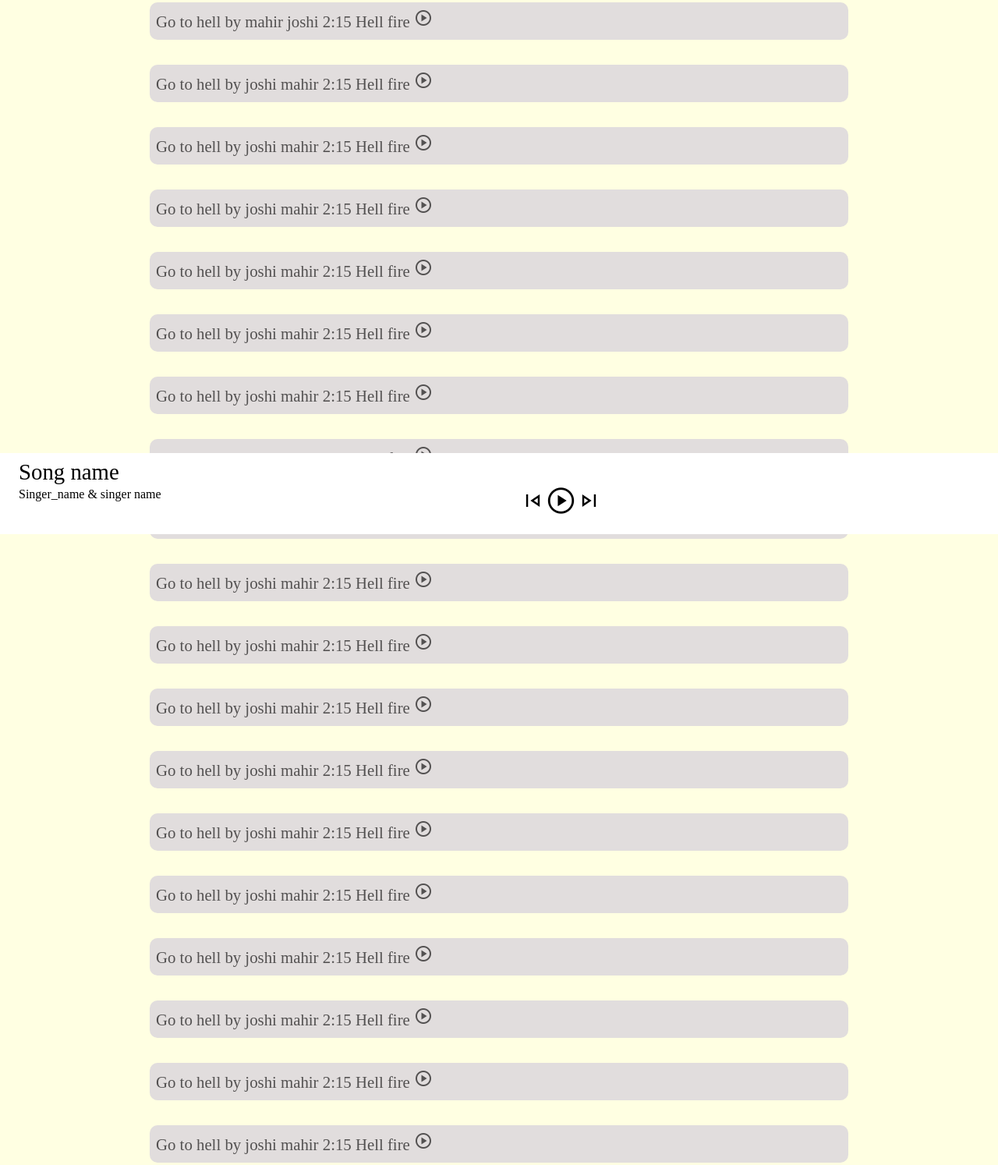
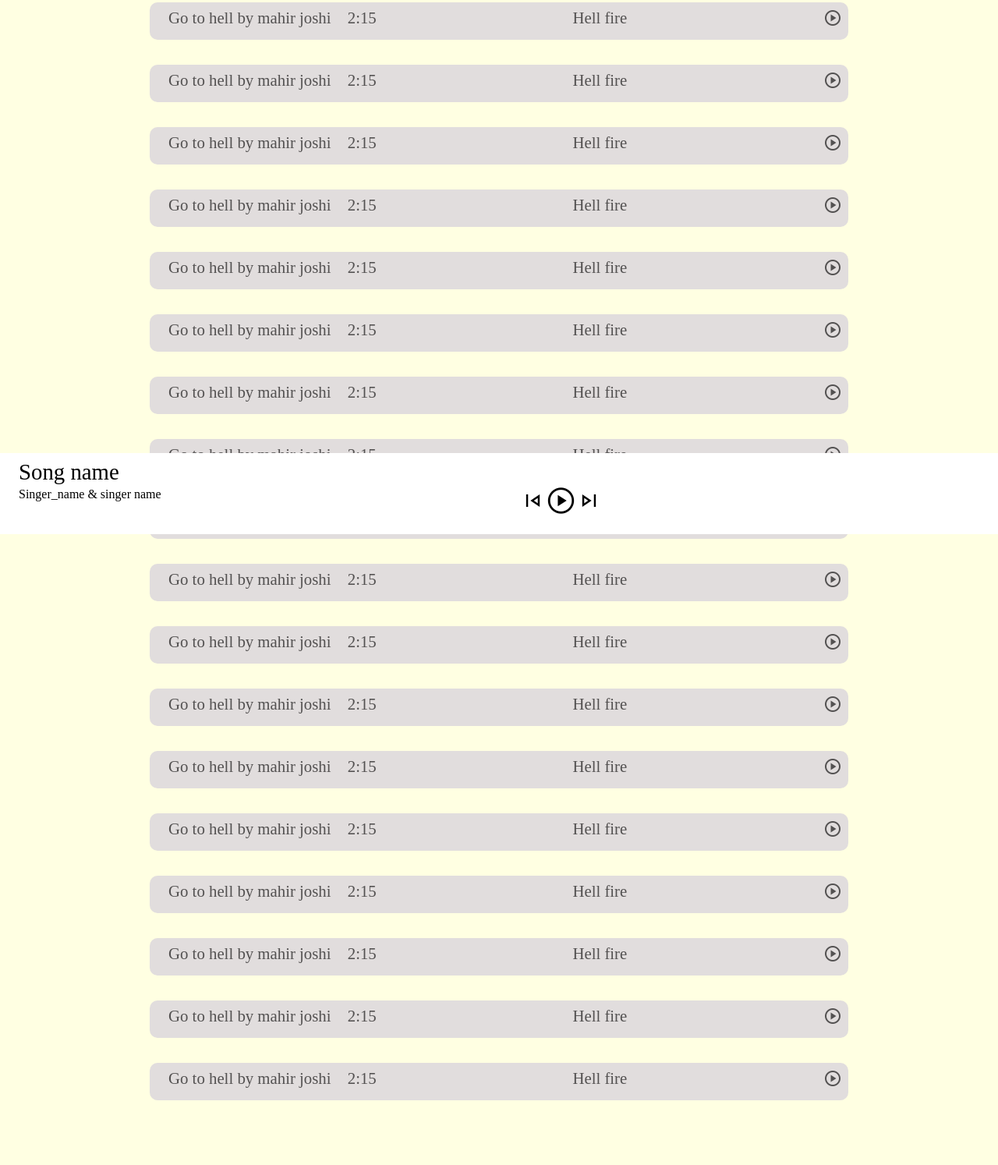
Before and after one commit to joshimahir2004/MUSIC_PLAYER-, a plain HTML site: page prac.1/index.html in a window 1280 px wide. Shown: the part 115-1609 px from the top of the page at 78% size. Drawn offline with nearby package versions, Linux system fonts and the light colour scheme.

Commit message:
1.1
mahir joshi

```diff
--- a/prac.1/index.html
+++ b/prac.1/index.html
@@ -1,5 +1,6 @@
 <!DOCTYPE html>
 <html lang="en">
+
 <head>
     <!-- --------------------------------------LINK-FILE----------------------------------------------------------------------------------- -->
 
@@ -13,13 +14,17 @@
     <!-- ----------------------------ICON-FONT-LINK-------------------------------------------------------------------------------------------- -->
 
 
-<link rel="stylesheet" href="https://fonts.googleapis.com/css2?family=Material+Symbols+Outlined:opsz,wght,FILL,GRAD@48,400,0,0" />
-<link rel="stylesheet" href="https://fonts.googleapis.com/css2?family=Material+Symbols+Outlined:opsz,wght,FILL,GRAD@48,400,0,0" />
+    <link rel="stylesheet"
+        href="https://fonts.googleapis.com/css2?family=Material+Symbols+Outlined:opsz,wght,FILL,GRAD@48,400,0,0" />
+    <link rel="stylesheet"
+        href="https://fonts.googleapis.com/css2?family=Material+Symbols+Outlined:opsz,wght,FILL,GRAD@48,400,0,0" />
     <link rel="preconnect" href="https://fonts.googleapis.com">
     <link rel="preconnect" href="https://fonts.gstatic.com" crossorigin>
     <link href="https://fonts.googleapis.com/css2?family=Lobster&display=swap" rel="stylesheet">
-<link rel="stylesheet" href="https://fonts.googleapis.com/css2?family=Material+Symbols+Outlined:opsz,wght,FILL,GRAD@20..48,100..700,0..1,-50..200" />
-<link rel="stylesheet" href="https://fonts.googleapis.com/css2?family=Material+Symbols+Outlined:opsz,wght,FILL,GRAD@48,400,0,0" />
+    <link rel="stylesheet"
+        href="https://fonts.googleapis.com/css2?family=Material+Symbols+Outlined:opsz,wght,FILL,GRAD@20..48,100..700,0..1,-50..200" />
+    <link rel="stylesheet"
+        href="https://fonts.googleapis.com/css2?family=Material+Symbols+Outlined:opsz,wght,FILL,GRAD@48,400,0,0" />
     <link rel="preconnect" href="https://fonts.googleapis.com">
     <link rel="preconnect" href="https://fonts.gstatic.com" crossorigin>
     <link href="https://fonts.googleapis.com/css2?family=Cinzel+Decorative:wght@700&display=swap" rel="stylesheet">
@@ -37,17 +42,18 @@
     <meta name="viewport" content="width=device-width, initial-scale=1.0">
     <title>prac</title>
 </head>
+
 <body>
     <!-- -------------------------------------------NAVBAR------------------------------------------------------------------------------------- -->
 
     <div class="navbar">
 
         <div class="name_web">
-        <h1>MUSIVIBE.COM</h1>
+            <h1 >MUSIVIBE.COM</h1>
         </div>
         <div class="nav_item">
             <ul>
-            <li><a id="active" href="#">Home</a></li>
+                <li><a class="an" href="#">Home</a></li>
                 <li><a class="an" href="#">About</a></li>
                 <li> <a class="an" href="#"><span class="material-symbols-outlined">
                             dark_mode
@@ -63,196 +69,293 @@
         <div class="main_music_list">
 
             <div class="name_of_music">
-            <div class="song">
 
+                     <div class="p1">
                     <span class="music_name"> Go to hell by mahir joshi</span>
-                <span class="music_time">2:15</span>
+                    <span class="music_time ">2:15</span>
+                     </div>
+                     <div class="p2">
                     <span class="music_singer">Hell fire</span>
+                    </div>
+                    <div class="p3">
                     <span class="material-symbols-outlined">
                         play_circle
                     </span>
                     </div>
-    </div>
-
-    <div class="name_of_music">
-
-        <span class="music_name"> Go to hell by joshi mahir</span>
-        <span class="music_time">2:15</span>
-        <span class="music_singer">Hell fire</span>
-        <span class="material-symbols-outlined">
-            play_circle
-        </span>
 
             </div>
 
             <div class="name_of_music">
 
-        <span class="music_name"> Go to hell by joshi mahir</span>
-        <span class="music_time">2:15</span>
+                <div class="p1">
+                    <span class="music_name"> Go to hell by mahir joshi</span>
+                    <span class="music_time ">2:15</span>
+                     </div>
+                     <div class="p2">
                     <span class="music_singer">Hell fire</span>
+                    </div>
+                    <div class="p3">
                     <span class="material-symbols-outlined">
                         play_circle
                     </span>
+                    </div>
+
+            </div>
+
+            <div class="name_of_music">
+
+                <div class="p1">
+                    <span class="music_name"> Go to hell by mahir joshi</span>
+                    <span class="music_time ">2:15</span>
+                     </div>
+                     <div class="p2">
+                    <span class="music_singer">Hell fire</span>
+                    </div>
+                    <div class="p3">
+                    <span class="material-symbols-outlined">
+                        play_circle
+                    </span>
+                    </div>
 
             </div>
             <div class="name_of_music">
 
-        <span class="music_name"> Go to hell by joshi mahir</span>
-        <span class="music_time">2:15</span>
+                <div class="p1">
+                    <span class="music_name"> Go to hell by mahir joshi</span>
+                    <span class="music_time ">2:15</span>
+                     </div>
+                     <div class="p2">
                     <span class="music_singer">Hell fire</span>
+                    </div>
+                    <div class="p3">
                     <span class="material-symbols-outlined">
                         play_circle
                     </span>
+                    </div>
+
+            </div>
+            <div class="name_of_music">
+                <div class="p1">
+                    <span class="music_name"> Go to hell by mahir joshi</span>
+                    <span class="music_time ">2:15</span>
+                     </div>
+                     <div class="p2">
+                    <span class="music_singer">Hell fire</span>
+                    </div>
+                    <div class="p3">
+                    <span class="material-symbols-outlined">
+                        play_circle
+                    </span>
+                    </div>
 
             </div>
             <div class="name_of_music">
 
-        <span class="music_name"> Go to hell by joshi mahir</span>
-        <span class="music_time">2:15</span>
+                <div class="p1">
+                    <span class="music_name"> Go to hell by mahir joshi</span>
+                    <span class="music_time ">2:15</span>
+                     </div>
+                     <div class="p2">
                     <span class="music_singer">Hell fire</span>
+                    </div>
+                    <div class="p3">
                     <span class="material-symbols-outlined">
                         play_circle
                     </span>
+                    </div>
 
             </div>
             <div class="name_of_music">
 
-        <span class="music_name"> Go to hell by joshi mahir</span>
-        <span class="music_time">2:15</span>
+                <div class="p1">
+                    <span class="music_name"> Go to hell by mahir joshi</span>
+                    <span class="music_time ">2:15</span>
+                     </div>
+                     <div class="p2">
                     <span class="music_singer">Hell fire</span>
+                    </div>
+                    <div class="p3">
                     <span class="material-symbols-outlined">
                         play_circle
                     </span>
+                    </div>
 
             </div>
             <div class="name_of_music">
 
-        <span class="music_name"> Go to hell by joshi mahir</span>
-        <span class="music_time">2:15</span>
+                <div class="p1">
+                    <span class="music_name"> Go to hell by mahir joshi</span>
+                    <span class="music_time ">2:15</span>
+                     </div>
+                     <div class="p2">
                     <span class="music_singer">Hell fire</span>
+                    </div>
+                    <div class="p3">
                     <span class="material-symbols-outlined">
                         play_circle
                     </span>
+                    </div>
 
             </div>
             <div class="name_of_music">
 
-        <span class="music_name"> Go to hell by joshi mahir</span>
-        <span class="music_time">2:15</span>
+                <div class="p1">
+                    <span class="music_name"> Go to hell by mahir joshi</span>
+                    <span class="music_time ">2:15</span>
+                     </div>
+                     <div class="p2">
                     <span class="music_singer">Hell fire</span>
+                    </div>
+                    <div class="p3">
                     <span class="material-symbols-outlined">
                         play_circle
                     </span>
+                    </div>
 
             </div>
             <div class="name_of_music">
 
-        <span class="music_name"> Go to hell by joshi mahir</span>
-        <span class="music_time">2:15</span>
+                <div class="p1">
+                    <span class="music_name"> Go to hell by mahir joshi</span>
+                    <span class="music_time ">2:15</span>
+                     </div>
+                     <div class="p2">
                     <span class="music_singer">Hell fire</span>
+                    </div>
+                    <div class="p3">
                     <span class="material-symbols-outlined">
                         play_circle
                     </span>
+                    </div>
 
             </div>
             <div class="name_of_music">
 
-        <span class="music_name"> Go to hell by joshi mahir</span>
-        <span class="music_time">2:15</span>
+                <div class="p1">
+                    <span class="music_name"> Go to hell by mahir joshi</span>
+                    <span class="music_time ">2:15</span>
+                     </div>
+                     <div class="p2">
                     <span class="music_singer">Hell fire</span>
+                    </div>
+                    <div class="p3">
                     <span class="material-symbols-outlined">
                         play_circle
                     </span>
+                    </div>
 
             </div>
             <div class="name_of_music">
 
-        <span class="music_name"> Go to hell by joshi mahir</span>
-        <span class="music_time">2:15</span>
+                <div class="p1">
+                    <span class="music_name"> Go to hell by mahir joshi</span>
+                    <span class="music_time ">2:15</span>
+                     </div>
+                     <div class="p2">
                     <span class="music_singer">Hell fire</span>
+                    </div>
+                    <div class="p3">
                     <span class="material-symbols-outlined">
                         play_circle
                     </span>
+                    </div>
 
             </div>
             <div class="name_of_music">
 
-        <span class="music_name"> Go to hell by joshi mahir</span>
-        <span class="music_time">2:15</span>
+                <div class="p1">
+                    <span class="music_name"> Go to hell by mahir joshi</span>
+                    <span class="music_time ">2:15</span>
+                     </div>
+                     <div class="p2">
                     <span class="music_singer">Hell fire</span>
+                    </div>
+                    <div class="p3">
                     <span class="material-symbols-outlined">
                         play_circle
                     </span>
+                    </div>
 
             </div>
             <div class="name_of_music">
 
-        <span class="music_name"> Go to hell by joshi mahir</span>
-        <span class="music_time">2:15</span>
+                <div class="p1">
+                    <span class="music_name"> Go to hell by mahir joshi</span>
+                    <span class="music_time ">2:15</span>
+                     </div>
+                     <div class="p2">
                     <span class="music_singer">Hell fire</span>
+                    </div>
+                    <div class="p3">
                     <span class="material-symbols-outlined">
                         play_circle
                     </span>
+                    </div>
 
             </div>
             <div class="name_of_music">
 
-        <span class="music_name"> Go to hell by joshi mahir</span>
-        <span class="music_time">2:15</span>
+                <div class="p1">
+                    <span class="music_name"> Go to hell by mahir joshi</span>
+                    <span class="music_time ">2:15</span>
+                     </div>
+                     <div class="p2">
                     <span class="music_singer">Hell fire</span>
+                    </div>
+                    <div class="p3">
                     <span class="material-symbols-outlined">
                         play_circle
                     </span>
+                    </div>
+
+            </div>
+
+            <div class="name_of_music">
+
+                <div class="p1">
+                    <span class="music_name"> Go to hell by mahir joshi</span>
+                    <span class="music_time ">2:15</span>
+                     </div>
+                     <div class="p2">
+                    <span class="music_singer">Hell fire</span>
+                    </div>
+                    <div class="p3">
+                    <span class="material-symbols-outlined">
+                        play_circle
+                    </span>
+                    </div>
 
             </div>
             <div class="name_of_music">
 
-        <span class="music_name"> Go to hell by joshi mahir</span>
-        <span class="music_time">2:15</span>
+                <div class="p1">
+                    <span class="music_name"> Go to hell by mahir joshi</span>
+                    <span class="music_time ">2:15</span>
+                     </div>
+                     <div class="p2">
                     <span class="music_singer">Hell fire</span>
+                    </div>
+                    <div class="p3">
                     <span class="material-symbols-outlined">
                         play_circle
                     </span>
+                    </div>
 
             </div>
             <div class="name_of_music">
 
-        <span class="music_name"> Go to hell by joshi mahir</span>
-        <span class="music_time">2:15</span>
+                <div class="p1">
+                    <span class="music_name"> Go to hell by mahir joshi</span>
+                    <span class="music_time ">2:15</span>
+                     </div>
+                     <div class="p2">
                     <span class="music_singer">Hell fire</span>
+                    </div>
+                    <div class="p3">
                     <span class="material-symbols-outlined">
                         play_circle
                     </span>
-
                     </div>
-    <div class="name_of_music">
-
-        <span class="music_name"> Go to hell by joshi mahir</span>
-        <span class="music_time">2:15</span>
-        <span class="music_singer">Hell fire</span>
-        <span class="material-symbols-outlined">
-            play_circle
-        </span>
-
-    </div>
-    <div class="name_of_music">
-
-        <span class="music_name"> Go to hell by joshi mahir</span>
-        <span class="music_time">2:15</span>
-        <span class="music_singer">Hell fire</span>
-        <span class="material-symbols-outlined">
-            play_circle
-        </span>
-
-    </div>
-    <div class="name_of_music">
-
-        <span class="music_name"> Go to hell by joshi mahir</span>
-        <span class="music_time">2:15</span>
-        <span class="music_singer">Hell fire</span>
-        <span class="material-symbols-outlined">
-            play_circle
-        </span>
 
             </div>
         </div>
@@ -294,4 +397,5 @@
 
     </div>
 </body>
+
 </html>
--- a/prac.1/main.css
+++ b/prac.1/main.css
@@ -1,10 +1,12 @@
 .main{
 
 
-    align-items: center;margin:
-    3rem 10rem 0 10rem;
+    align-items: center;
+    margin:3rem 10rem 0 10rem;
 }
 .name_of_music{
+    display: flex;
+    justify-content: space-between;
     font-size: 1.3rem;
     margin: 2rem;
     height: 2rem;
@@ -15,7 +17,7 @@
 }
 
 
-/* ------------------------------------MUSIC PLAYER--------------------------------------------------------------------------------------------------- */
+/*---------------------------------------MUSIC PLAYER--------------------------------------------------------------------------------------------------- */
 
 
 .music_player{
@@ -26,8 +28,12 @@
     background: rgb(255, 255, 255);
 
 }
+.music_name{
+    margin:0 1rem;
+}
+
 .song_name {
-       padding: 0.5rem 0 0 1.5rem;
+    padding: 0.5rem 0 0 1.5rem;
     font-size: 1.8rem;
 }
 .singer_name{
--- a/prac.1/style.css
+++ b/prac.1/style.css
@@ -4,7 +4,7 @@
 }
 body{
     background: rgb(255, 255, 226);
-
+    height: 100vh;
 
 
 }
```
Also changed, not shown: prac.1/navbar.css (+0 -11 lines). Lines whose indentation alone changed are shown as unchanged.
